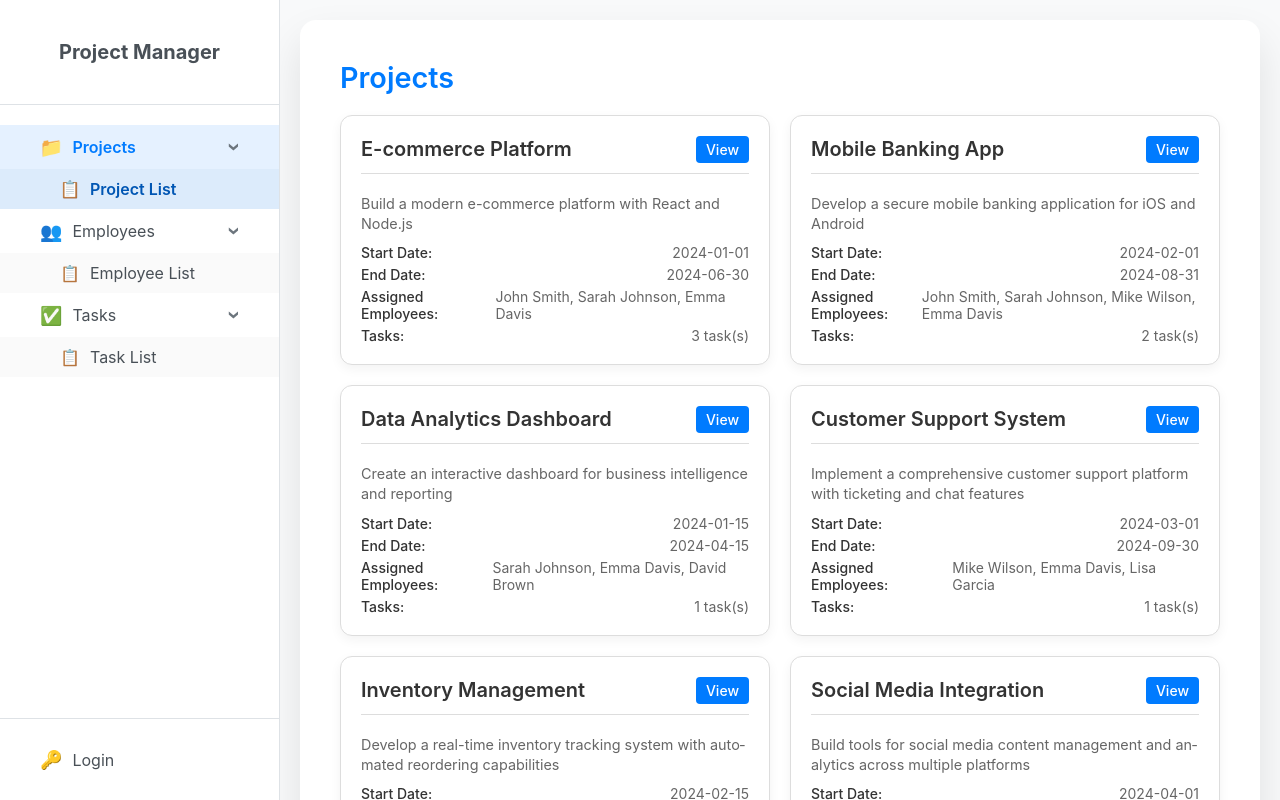
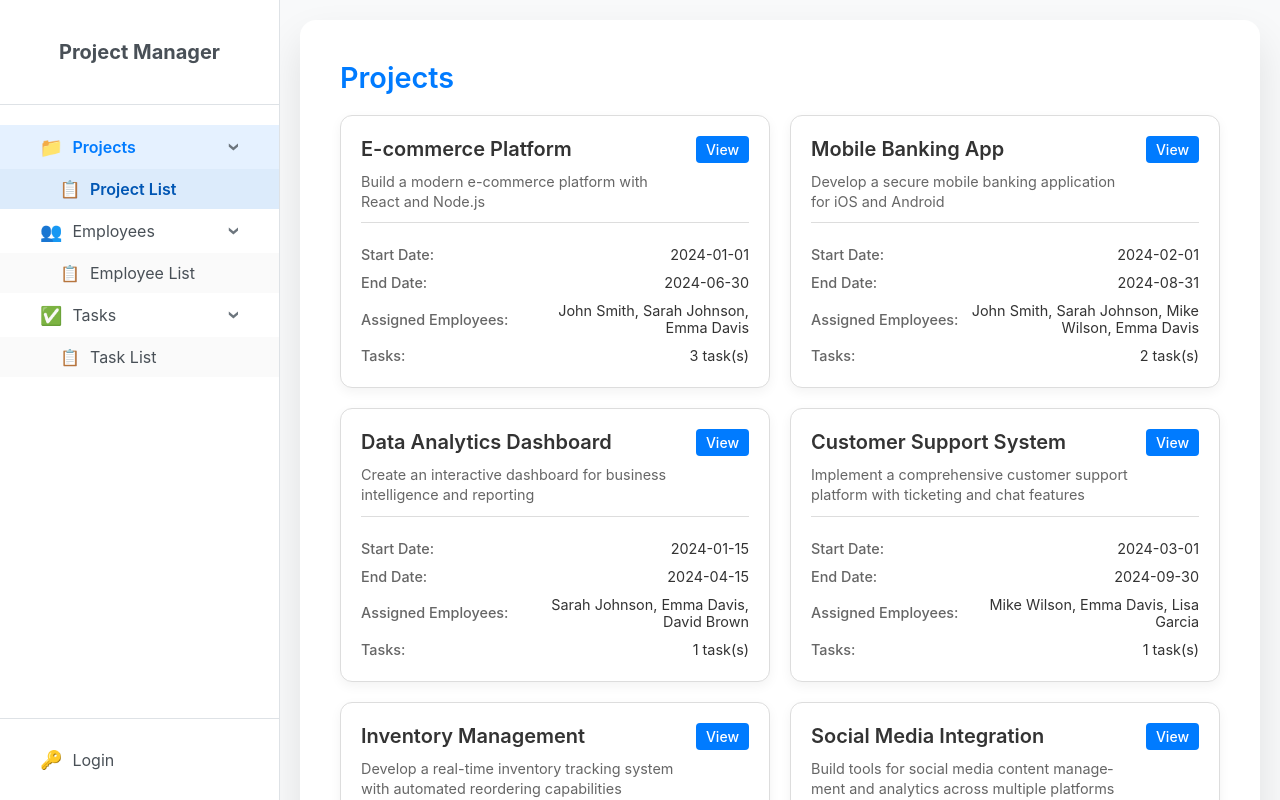
Before and after one commit to AndresLabat/Project-manager, an Angular app: page /login in a window 1280 px wide. Both pictures are taken after a click on the button "Continue as guest ⟶". Built offline with nearby package versions, Linux system fonts and the light colour scheme.

Commit message:
refactor: replace employee, project, and task card implementations with reusable app-list-card component for improved consistency and maintainability

```diff
--- a/src/app/employees/employees-list/employees-list.component.scss
+++ b/src/app/employees/employees-list/employees-list.component.scss
@@ -22,64 +22,6 @@
   grid-template-columns: repeat(auto-fill, minmax(380px, 1fr));
   gap: $spacing-lg;
   margin-bottom: $spacing-lg;
-}
-
-.employee-card {
-  background: white;
-  border: 1px solid $border-color;
-  border-radius: 12px;
-  padding: $spacing-lg;
-  box-shadow: 0 4px 12px rgba(0, 0, 0, 0.05);
-  transition: all 0.3s ease;
-
-  &:hover {
-    box-shadow: 0 8px 25px rgba(0, 0, 0, 0.1);
-    transform: translateY(-2px);
-  }
-}
-
-.employee-header {
-  display: flex;
-  justify-content: space-between;
-  align-items: flex-start;
-  margin-bottom: $spacing-lg;
-  gap: $spacing-md;
-  min-width: 0;
-  padding-bottom: $spacing-md;
-  border-bottom: 1px solid $border-color;
-}
-
-.employee-info {
-  flex: 1;
-  min-width: 0;
-  display: flex;
-  flex-direction: column;
-  gap: $spacing-sm;
-}
-
-.employee-name {
-  color: $text-color;
-  font-size: 1.25rem;
-  font-weight: 600;
-  margin: 0;
-  word-wrap: break-word;
-  overflow-wrap: break-word;
-  hyphens: auto;
-}
-
-.employee-role {
-  color: $text-muted;
-  font-size: 0.9rem;
-  font-weight: 500;
-  margin-top: 4px;
-}
-
-.employee-actions {
-  display: flex;
-  gap: $spacing-sm;
-  flex-wrap: wrap;
-  flex-shrink: 0;
-  min-width: fit-content;
 }
 
 .btn {
--- a/src/app/employees/employees-list/employees-list.component.ts
+++ b/src/app/employees/employees-list/employees-list.component.ts
@@ -4,12 +4,12 @@ import { TasksService } from '../../tasks/tasks.service';
 import { Router } from '@angular/router';
 import { CommonModule } from '@angular/common';
 import { AuthService } from '../../auth/auth.service';
-import { ButtonComponent } from '../../shared/button/button.component';
 import { ListHeaderComponent } from '../../shared/list-header/list-header.component';
+import { ListCardComponent } from '../../shared/list-card/list-card.component';
 
 @Component({
   selector: 'app-employees-list',
-  imports: [CommonModule, ButtonComponent, ListHeaderComponent],
+  imports: [CommonModule, ListHeaderComponent, ListCardComponent],
   templateUrl: './employees-list.component.html',
   styleUrls: ['./employees-list.component.scss']
 })
--- a/src/app/projects/projects-list/projects-list.component.html
+++ b/src/app/projects/projects-list/projects-list.component.html
@@ -10,25 +10,19 @@
     @if (projects().length > 0) {
     <div class="projects-grid">
       @for (project of projects(); track project.id) {
-        <div class="project-card">
-          <div class="project-header">
-            <div class="project-info">
-              <h3 class="project-name">{{ project.name }}</h3>
-            </div>
-            <div class="project-actions">
-              <app-button variant="primary" size="sm" (clicked)="viewDetails(project.id)">View</app-button>
-              @if (authService.isAuthenticated()) {
-                <app-button variant="secondary" size="sm" (clicked)="editProject(project.id)">Edit</app-button>
-                <app-button variant="danger" size="sm" (clicked)="deleteProject(project.id)">Delete</app-button>
-              }
-            </div>
-          </div>
+        <app-list-card
+          [title]="project.name"
+          [description]="project.description"
+          [showActions]="true"
+          [showViewButton]="true"
+          [showEditButton]="authService.isAuthenticated()"
+          [showDeleteButton]="authService.isAuthenticated()"
+          (viewClick)="viewDetails(project.id)"
+          (editClick)="editProject(project.id)"
+          (deleteClick)="deleteProject(project.id)">
 
-          <div class="project-content">
-            @if (project.description) {
-              <p class="project-description">{{ project.description }}</p>
-            }
-
+          <!-- Contenido adicional específico del proyecto -->
+          <div class="project-details">
             <div class="detail-item">
               <span class="detail-label">Start Date:</span>
               <span class="detail-value">{{ project.startDate }}</span>
@@ -57,7 +51,7 @@
               <span class="detail-value">{{ getAssignedTasksCount(project.id) }} task(s)</span>
             </div>
           </div>
-        </div>
+        </app-list-card>
       }
     </div>
     } @else {
--- a/src/app/projects/projects-list/projects-list.component.scss
+++ b/src/app/projects/projects-list/projects-list.component.scss
@@ -22,61 +22,6 @@
   grid-template-columns: repeat(auto-fill, minmax(380px, 1fr));
   gap: $spacing-lg;
   margin-bottom: $spacing-lg;
-}
-
-.project-card {
-  background: white;
-  border: 1px solid $border-color;
-  border-radius: 12px;
-  padding: $spacing-lg;
-  box-shadow: 0 4px 12px rgba(0, 0, 0, 0.05);
-  transition: all 0.3s ease;
-
-  &:hover {
-    box-shadow: 0 8px 25px rgba(0, 0, 0, 0.1);
-    transform: translateY(-2px);
-  }
-}
-
-.project-header {
-  display: flex;
-  justify-content: space-between;
-  align-items: flex-start;
-  margin-bottom: $spacing-lg;
-  gap: $spacing-md;
-  min-width: 0;
-  padding-bottom: $spacing-md;
-  border-bottom: 1px solid $border-color;
-}
-
-.project-info {
-  flex: 1;
-  min-width: 0;
-}
-
-.project-name {
-  color: $text-color;
-  font-size: 1.25rem;
-  font-weight: 600;
-  margin: 0;
-  word-wrap: break-word;
-  overflow-wrap: break-word;
-  hyphens: auto;
-  line-height: 1.3;
-  max-height: 2.6em;
-  overflow: hidden;
-  display: -webkit-box;
-  -webkit-line-clamp: 2;
-  line-clamp: 2;
-  -webkit-box-orient: vertical;
-}
-
-.project-actions {
-  display: flex;
-  gap: $spacing-sm;
-  flex-wrap: wrap;
-  flex-shrink: 0;
-  min-width: fit-content;
 }
 
 .btn {
--- a/src/app/projects/projects-list/projects-list.component.ts
+++ b/src/app/projects/projects-list/projects-list.component.ts
@@ -5,12 +5,12 @@ import { TasksService } from '../../tasks/tasks.service';
 import { Router } from '@angular/router';
 import { AuthService } from '../../auth/auth.service';
 import { CommonModule } from '@angular/common';
-import { ButtonComponent } from '../../shared/button/button.component';
 import { ListHeaderComponent } from '../../shared/list-header/list-header.component';
+import { ListCardComponent } from '../../shared/list-card/list-card.component';
 
 @Component({
   selector: 'app-projects-list',
-  imports: [CommonModule, ButtonComponent, ListHeaderComponent],
+  imports: [CommonModule, ListHeaderComponent, ListCardComponent],
   templateUrl: './projects-list.component.html',
   styleUrls: ['./projects-list.component.scss']
 })
--- /dev/null
+++ b/src/app/shared/list-card/list-card.component.html
@@ -0,0 +1,44 @@
+<div class="list-card">
+  <div class="card-header">
+    <div class="card-info">
+      <h3 class="card-title">{{ title }}</h3>
+      @if (subtitle) {
+        <p class="card-subtitle">{{ subtitle }}</p>
+      }
+      @if (description) {
+        <p class="card-description">{{ description }}</p>
+      }
+    </div>
+
+    @if (showActions) {
+      <div class="card-actions">
+        @if (showViewButton) {
+          <app-button
+            variant="primary"
+            size="sm"
+            (clicked)="onViewClick()">
+            {{ viewButtonText }}
+          </app-button>
+        }
+        @if (showEditButton) {
+          <app-button
+            variant="secondary"
+            size="sm"
+            (clicked)="onEditClick()">
+            {{ editButtonText }}
+          </app-button>
+        }
+        @if (showDeleteButton) {
+          <app-button
+            variant="danger"
+            size="sm"
+            (clicked)="onDeleteClick()">
+            {{ deleteButtonText }}
+          </app-button>
+        }
+      </div>
+    }
+  </div>
+
+  <ng-content></ng-content>
+</div>
--- /dev/null
+++ b/src/app/shared/list-card/list-card.component.scss
@@ -0,0 +1,146 @@
+@use '../../styles/variables' as *;
+
+.list-card {
+  background: white;
+  border: 1px solid $border-color;
+  border-radius: 12px;
+  padding: $spacing-lg;
+  box-shadow: 0 4px 12px rgba(0, 0, 0, 0.05);
+  transition: all 0.3s ease;
+  display: flex;
+  flex-direction: column;
+
+  &:hover {
+    box-shadow: 0 8px 25px rgba(0, 0, 0, 0.1);
+    transform: translateY(-2px);
+  }
+}
+
+.card-header {
+  display: flex;
+  justify-content: space-between;
+  align-items: flex-start;
+  gap: $spacing-md;
+  min-width: 0;
+  margin-bottom: $spacing-lg;
+  padding-bottom: $spacing-md;
+  border-bottom: 1px solid $border-color;
+}
+
+.card-info {
+  flex: 1;
+  min-width: 0;
+  display: flex;
+  flex-direction: column;
+  gap: $spacing-sm;
+}
+
+.card-title {
+  color: $text-color;
+  font-size: 1.25rem;
+  font-weight: 600;
+  margin: 0;
+  word-wrap: break-word;
+  overflow-wrap: break-word;
+  hyphens: auto;
+  line-height: 1.3;
+  max-height: 2.6em;
+  overflow: hidden;
+  display: -webkit-box;
+  -webkit-line-clamp: 2;
+  line-clamp: 2;
+  -webkit-box-orient: vertical;
+}
+
+.card-subtitle {
+  color: $text-muted;
+  font-size: 0.9rem;
+  font-weight: 500;
+  margin: 0;
+  margin-top: 4px;
+}
+
+.card-description {
+  color: $text-muted;
+  font-size: 0.9rem;
+  margin: 0;
+  margin-top: $spacing-sm;
+  line-height: 1.4;
+  word-wrap: break-word;
+  overflow-wrap: break-word;
+  hyphens: auto;
+  max-height: 3.6em;
+  overflow: hidden;
+  display: -webkit-box;
+  -webkit-line-clamp: 3;
+  line-clamp: 3;
+  -webkit-box-orient: vertical;
+}
+
+.card-actions {
+  display: flex;
+  gap: $spacing-sm;
+  flex-wrap: wrap;
+  justify-content: flex-start;
+  align-items: center;
+}
+
+// Estilos para contenido proyectado
+:host ::ng-deep {
+  .project-details,
+  .employee-details,
+  .task-details {
+    display: flex;
+    flex-direction: column;
+    gap: $spacing-sm;
+  }
+
+  .task-badges {
+    display: flex;
+    gap: $spacing-sm;
+    flex-wrap: wrap;
+    margin-bottom: $spacing-sm;
+  }
+
+  .detail-item {
+    display: flex;
+    justify-content: space-between;
+    align-items: center;
+    padding: $spacing-xs 0;
+
+    .detail-label {
+      font-weight: 500;
+      color: $text-muted;
+      font-size: 0.9rem;
+    }
+
+    .detail-value {
+      color: $text-color;
+      font-size: 0.9rem;
+      text-align: right;
+      word-wrap: break-word;
+      max-width: 60%;
+    }
+  }
+}
+
+@media (max-width: 768px) {
+  .list-card {
+    padding: $spacing-lg;
+  }
+
+  .card-header {
+    flex-direction: column;
+    align-items: stretch;
+    gap: $spacing-md;
+  }
+
+  .card-title {
+    font-size: 1.1rem;
+  }
+
+  .card-actions {
+    justify-content: flex-start;
+    margin-top: $spacing-sm;
+  }
+}
--- /dev/null
+++ b/src/app/shared/list-card/list-card.component.ts
@@ -0,0 +1,39 @@
+import { Component, Input, Output, EventEmitter } from '@angular/core';
+import { CommonModule } from '@angular/common';
+import { ButtonComponent } from '../button/button.component';
+
+@Component({
+  selector: 'app-list-card',
+  standalone: true,
+  imports: [CommonModule, ButtonComponent],
+  templateUrl: './list-card.component.html',
+  styleUrls: ['./list-card.component.scss']
+})
+export class ListCardComponent {
+  @Input() title: string = '';
+  @Input() description: string = '';
+  @Input() subtitle: string = '';
+  @Input() showActions: boolean = true;
+  @Input() showViewButton: boolean = true;
+  @Input() showEditButton: boolean = true;
+  @Input() showDeleteButton: boolean = true;
+  @Input() viewButtonText: string = 'View';
+  @Input() editButtonText: string = 'Edit';
+  @Input() deleteButtonText: string = 'Delete';
+
+  @Output() viewClick = new EventEmitter<void>();
+  @Output() editClick = new EventEmitter<void>();
+  @Output() deleteClick = new EventEmitter<void>();
+
+  onViewClick(): void {
+    this.viewClick.emit();
+  }
+
+  onEditClick(): void {
+    this.editClick.emit();
+  }
+
+  onDeleteClick(): void {
+    this.deleteClick.emit();
+  }
+}
--- a/src/app/tasks/tasks-list/tasks-list.component.ts
+++ b/src/app/tasks/tasks-list/tasks-list.component.ts
@@ -5,13 +5,13 @@ import { EmployeesService } from '../../employees/employees.service';
 import { Router } from '@angular/router';
 import { CommonModule } from '@angular/common';
 import { AuthService } from '../../auth/auth.service';
-import { ButtonComponent } from '../../shared/button/button.component';
 import { ListHeaderComponent } from '../../shared/list-header/list-header.component';
+import { ListCardComponent } from '../../shared/list-card/list-card.component';
 import { StatusBadgeComponent } from '../../shared/status-badge/status-badge.component';
 
 @Component({
   selector: 'app-tasks-list',
-  imports: [CommonModule, ButtonComponent, ListHeaderComponent, StatusBadgeComponent],
+  imports: [CommonModule, ListHeaderComponent, ListCardComponent, StatusBadgeComponent],
   templateUrl: './tasks-list.component.html',
   styleUrls: ['./tasks-list.component.scss']
 })
```
Also changed, not shown: src/app/employees/employees-list/employees-list.component.html (+13 -16 lines), src/app/tasks/tasks-list/tasks-list.component.html (+13 -19 lines).
